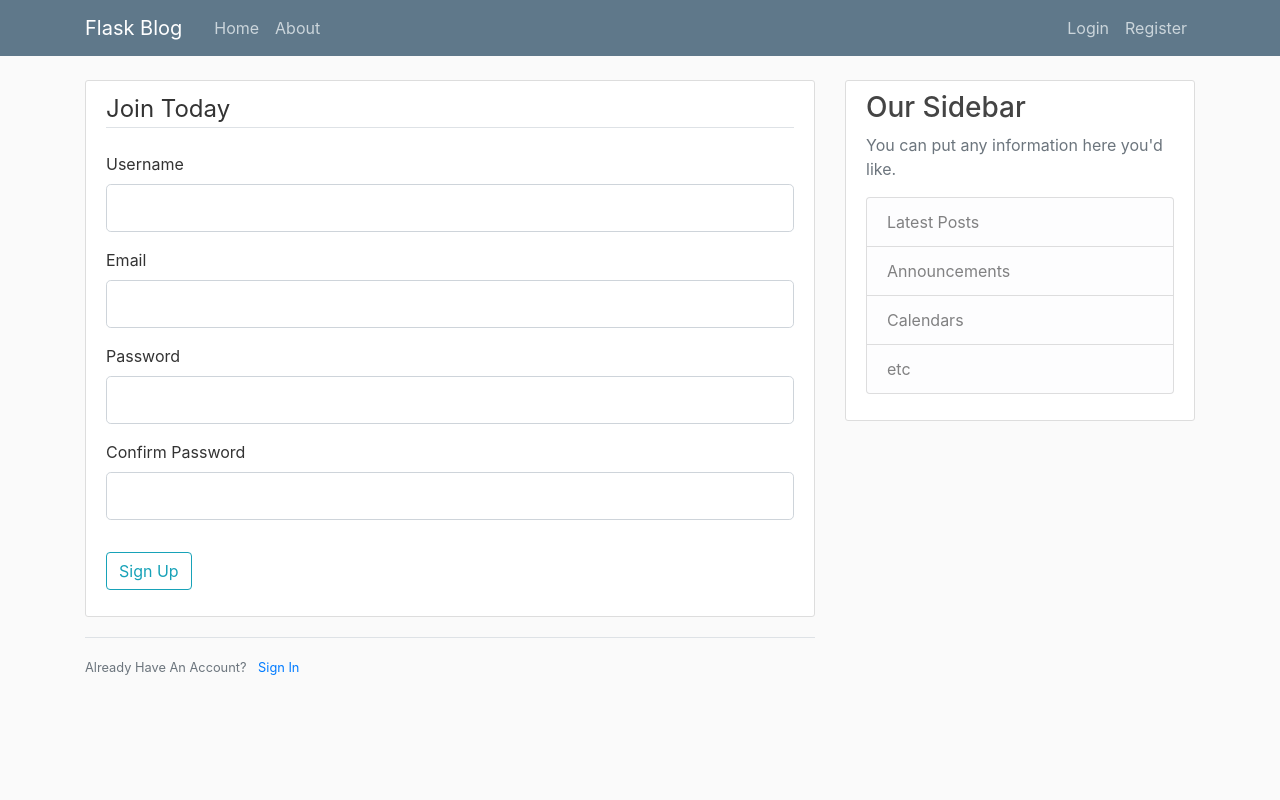
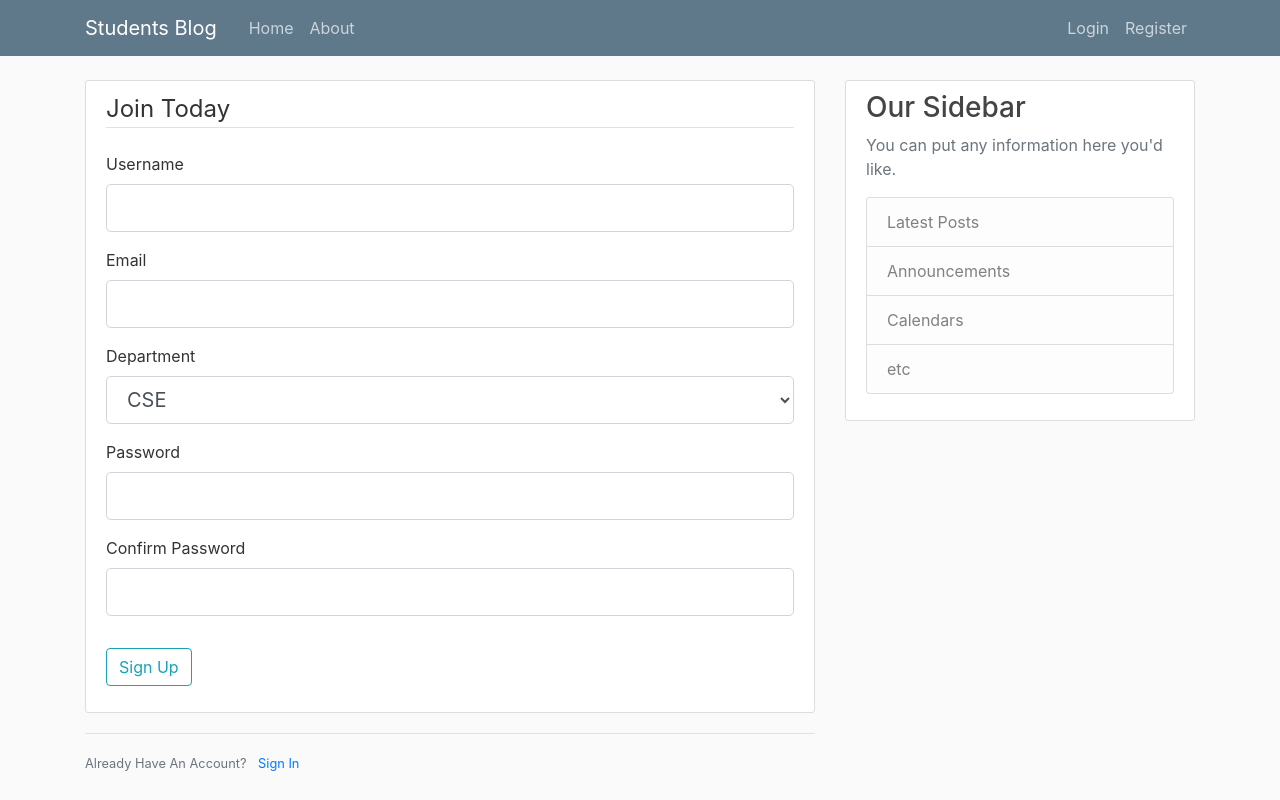
Before and after one commit to ajaynimmala-dev/FLASK_PROJECT1, a Flask app: page /register in a window 1280 px wide. Run offline with Flask 3, Linux system fonts and the light colour scheme; parts of the project's set-up code (start-up, migrations or seed data) failed here and were passed over; some libraries are stand-ins or nearby versions.

Commit message:
Modified

```diff
--- a/app/models.py
+++ b/app/models.py
@@ -14,6 +14,7 @@ class User(db.Model, UserMixin):
     id = db.Column(db.Integer, primary_key=True)
     username = db.Column(db.String(20), unique=True, nullable=False)
     email = db.Column(db.String(120), unique=True, nullable=False)
+    department = db.Column(db.String(20),unique=False,nullable=False)
     image_file = db.Column(db.String(20), nullable=False, default='default.jpg')
     password = db.Column(db.String(60), nullable=False)
     posts = db.relationship('Post', backref='author', lazy=True)
--- a/app/templates/layout.html
+++ b/app/templates/layout.html
@@ -20,7 +20,7 @@
     <header class="site-header">
       <nav class="navbar navbar-expand-md navbar-dark bg-steel fixed-top">
         <div class="container">
-          <a class="navbar-brand mr-4" href="/">Flask Blog</a>
+          <a class="navbar-brand mr-4" href="/">Students Blog</a>
           <button class="navbar-toggler" type="button" data-toggle="collapse" data-target="#navbarToggle" aria-controls="navbarToggle" aria-expanded="false" aria-label="Toggle navigation">
             <span class="navbar-toggler-icon"></span>
           </button>
--- a/app/templates/register.html
+++ b/app/templates/register.html
@@ -30,6 +30,20 @@
                         </div>
                     {% else %}
                         {{ form.email(class="form-control form-control-lg") }}
+                    {% endif %}
+                </div>
+                <div class="form-group">
+                    {{ form.department.label(class="form-control-label") }}
+
+                    {% if form.department.errors %}
+                        {{ form.department(class="form-control form-control-lg is-invalid") }}
+                        <div class="invalid-feedback">
+                            {% for error in form.department.errors %}
+                                <span>{{ error }}</span>
+                            {% endfor %}
+                        </div>
+                    {% else %}
+                        {{ form.department(class="form-control form-control-lg") }}
                     {% endif %}
                 </div>
                 <div class="form-group">
--- a/app/users/forms.py
+++ b/app/users/forms.py
@@ -1,66 +1,74 @@
 from flask_wtf import FlaskForm
-from flask_wtf.file import FileField,FileAllowed
-from wtforms import StringField,PasswordField,SubmitField,BooleanField
-from wtforms.validators import DataRequired,Length,Email,EqualTo,ValidationError
+from flask_wtf.file import FileField, FileAllowed
+from wtforms import StringField, PasswordField, SubmitField, BooleanField, SelectField
+from wtforms.validators import DataRequired, Length, Email, EqualTo, ValidationError
 from flask_login import current_user
 from app.models import User
 
+
 class RegistrationForm(FlaskForm):
-    username=StringField('Username',validators=[DataRequired(),Length(min=2,max=20)])
+    username = StringField('Username', validators=[DataRequired(), Length(min=2, max=20)])
 
-    email=StringField('Email',validators=[DataRequired(),Email()])
+    email = StringField('Email', validators=[DataRequired(), Email()])
 
-    password=PasswordField('Password',validators=[DataRequired()])
+    available_departments = [("CS", "CSE"), ("DS", "DataScience")]
 
-    confirm_password=PasswordField('Confirm Password',validators=[DataRequired(),EqualTo('password')])
+    department = SelectField("Department", validators=[DataRequired()], choices=available_departments)
 
-    submit=SubmitField('Sign Up')
+    password = PasswordField('Password', validators=[DataRequired()])
 
-    def validate_username(self,username):
-        user = User.query.filter_by(username = username.data).first()
+    confirm_password = PasswordField('Confirm Password', validators=[DataRequired(), EqualTo('password')])
+
+    submit = SubmitField('Sign Up')
+
+    def validate_username(self, username):
+        user = User.query.filter_by(username=username.data).first()
         if user:
             raise ValidationError('That username is already exists!')
 
-    def validate_email(self,email):
-        user = User.query.filter_by(email = email.data).first()
+    def validate_email(self, email):
+        user = User.query.filter_by(email=email.data).first()
         if user:
             raise ValidationError('That email is already exists!')
 
+
 class LoginForm(FlaskForm):
-    email=StringField('Email',validators=[DataRequired(),Email()])
+    email = StringField('Email', validators=[DataRequired(), Email()])
 
-    password=PasswordField('password',validators=[DataRequired()])
+    password = PasswordField('password', validators=[DataRequired()])
 
-    remember=BooleanField('Saved password')
+    remember = BooleanField('Saved password')
 
-    submit=SubmitField('Login')
+    submit = SubmitField('Login')
+
 
 class UpdateAccountForm(FlaskForm):
-    username = StringField('Username',validators = [DataRequired(),Length(min=2,max=20)])
+    username = StringField('Username', validators=[DataRequired(), Length(min=2, max=20)])
 
-    email = StringField('Email',validators = [DataRequired(),Email()])
+    email = StringField('Email', validators=[DataRequired(), Email()])
 
-    picture = FileField('Update Profile Picture',validators = [FileAllowed(['jpg','png','jpeg'])])
+    picture = FileField('Update Profile Picture', validators=[FileAllowed(['jpg', 'png', 'jpeg'])])
 
     submit = SubmitField('Update')
 
-    def validate_username(self,username):
+    def validate_username(self, username):
         if username.data != current_user.username:
-            user = User.query.filter_by(username = username.data).first()
+            user = User.query.filter_by(username=username.data).first()
             if user:
                 raise ValidationError('That username is already exists!')
 
-    def validate_email(self,email):
+    def validate_email(self, email):
         if email.data != current_user.email:
-            user = User.query.filter_by(email = email.data).first()
+            user = User.query.filter_by(email=email.data).first()
             if user:
                 raise ValidationError('That email is already exists!')
 
+
 class RequestResetForm(FlaskForm):
-    email = StringField('Email',validators=[DataRequired(),Email()])
+    email = StringField('Email', validators=[DataRequired(), Email()])
     submit = SubmitField('Request Password Reset')
 
-    def validate_email(self,email):
+    def validate_email(self, email):
         user = User.query.filter_by(email=email.data).first()
         if user is None:
             raise ValidationError('There is no account with that email.You must register first')
--- a/app/users/routes.py
+++ b/app/users/routes.py
@@ -8,7 +8,6 @@ from app.users.utils import save_picture, send_reset_email
 
 users = Blueprint('users', __name__)
 
-
 @users.route("/register", methods=['GET', 'POST'])
 def register():
     if current_user.is_authenticated:
@@ -16,7 +15,7 @@ def register():
     form = RegistrationForm()
     if form.validate_on_submit():
         hashed_password = bcrypt.generate_password_hash(form.password.data).decode('utf-8')
-        user = User(username=form.username.data, email=form.email.data, password=hashed_password)
+        user = User(username=form.username.data, email=form.email.data,department=form.department.data, password=hashed_password)
         db.session.add(user)
         db.session.commit()
         flash('Your account has been created! You are now able to log in', 'success')
```
